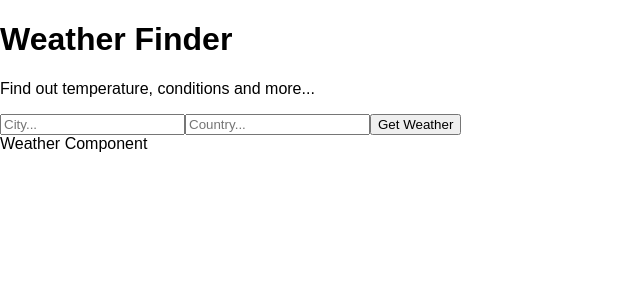
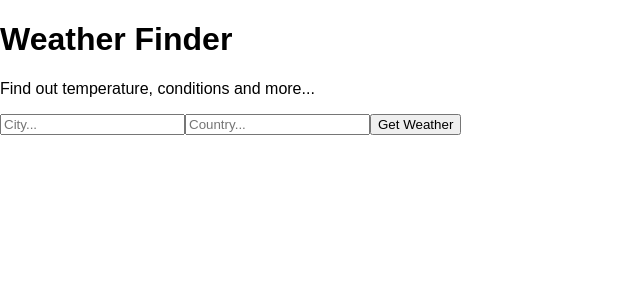
Before and after one commit to dilloncoffman/react-weather-app, a React (Create React App) app: page / in a window 1280 px wide. Shown: the top 300 px of the page, without its empty margins (0-640 px from the left). Built offline with nearby package versions, Linux system fonts and the light colour scheme.

Commit message:
Added state to App to pass data via props to weather component, used conditional rendering to display data based on if user entered city and country

```diff
--- a/src/App.js
+++ b/src/App.js
@@ -6,21 +6,55 @@
 const API_KEY = "c9cbb7eb77091b1c59709c84311eaf41"
 
 class App extends React.Component {
+    //using React v16, we don't have to define state in a constructor
+    state = {
+        temperature: undefined,
+        city: undefined,
+        country: undefined,
+        humidity: undefined,
+        description: undefined,
+        error: undefined
+    }
     getWeather = async (e) => {
         e.preventDefault(); // prevent default behavior of this component on button press
         const city = e.target.elements.city.value;
         const country = e.target.elements.country.value;
         const api_call = await fetch(`https://api.openweathermap.org/data/2.5/weather?q=${city},${country}&appid=${API_KEY}&units=imperial`);
         const data = await api_call.json();
-        console.log(data);
-
+        if (city && country) {
+            console.log(data);
+            this.setState({
+                temperature: data.main.temp,
+                city: data.name,
+                country: data.sys.country,
+                humidity: data.main.humidity,
+                description: data.weather[0].description,
+                error: ""
+            });
+        } else {
+            this.setState({
+                temperature: undefined,
+                city: undefined,
+                country: undefined,
+                humidity: undefined,
+                description: undefined,
+                error: "Please enter your city and country."
+            });
+        }
     }
     render() {
         return (
             <div>
                 <Titles/>
                 <Form getWeather={this.getWeather}/>
-                <Weather/>
+                <Weather
+                    temperature={this.state.temperature}
+                    city={this.state.city}
+                    country={this.state.country}
+                    humidity={this.state.humidity}
+                    description={this.state.description}
+                    error={this.state.error}
+                />
             </div>
         );
     }
--- a/src/components/Weather.js
+++ b/src/components/Weather.js
@@ -3,7 +3,13 @@
 class Weather extends React.Component {
     render() {
         return(
-            <div>Weather Component</div>
+            <div>
+                { this.props.city && this.props.country && <p>Location: { this.props.city }, { this.props.country }</p> }
+                { this.props.temperature && <p>Temperature: { this.props.temperature }</p> }
+                { this.props.humidity && <p>Humidity: { this.props.humidity }</p> }
+                { this.props.description && <p>Conditions: { this.props.description }</p> }
+                { this.props.error && <p>{ this.props.error }</p>}
+            </div>
         );
     }
 }
```
